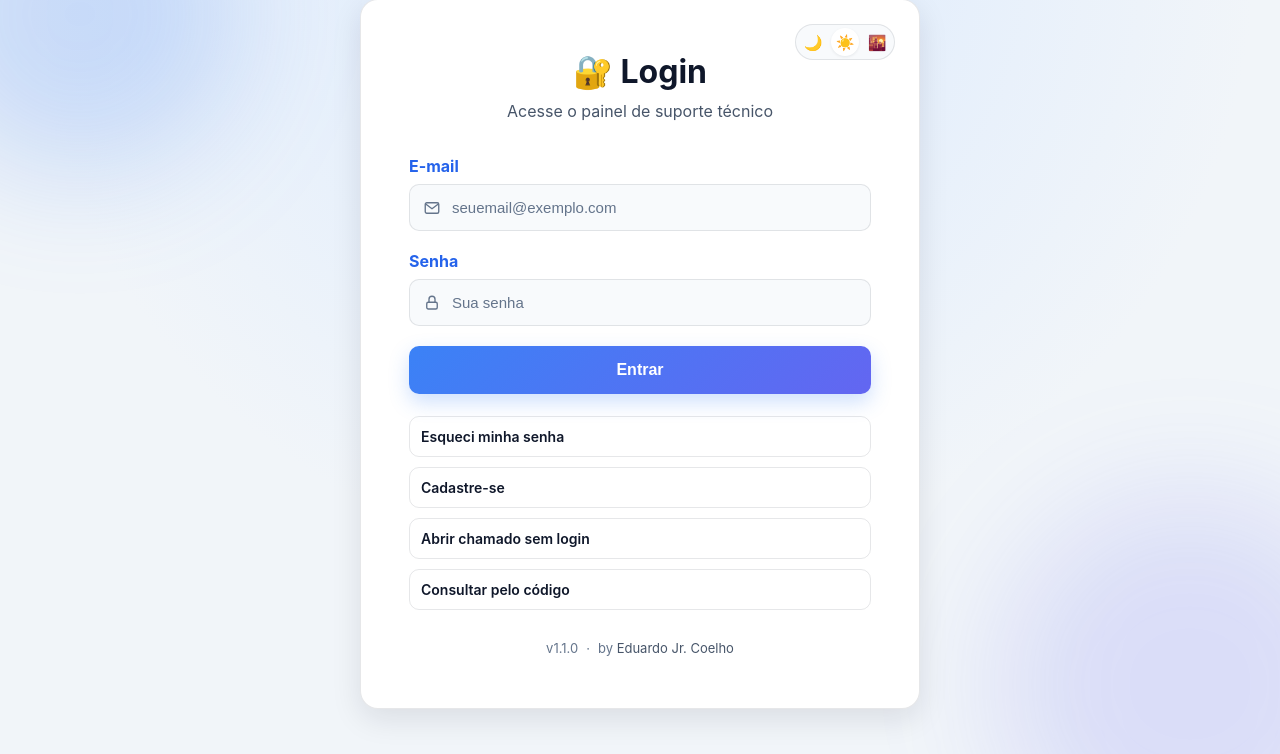
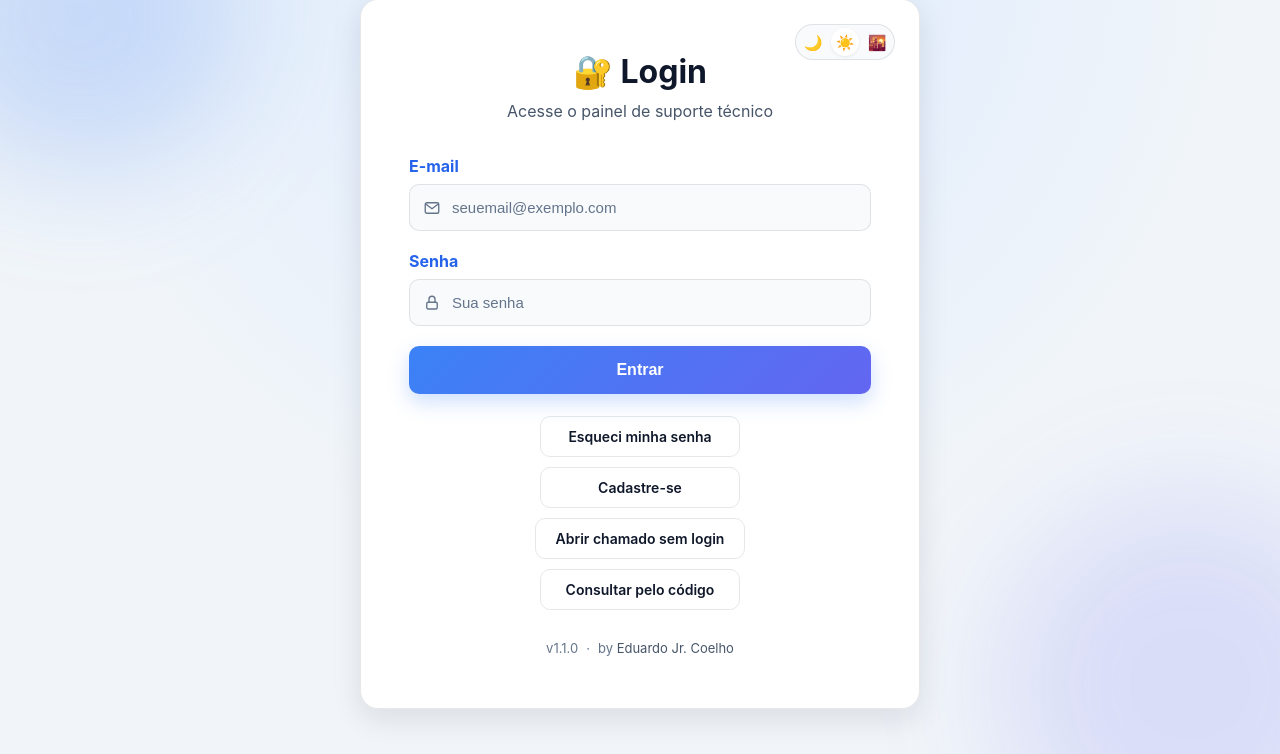
Before and after one commit to DZ092/helpdesk-system, a Flask app: page /login in a window 1280 px wide. Shown: the part 46-800 px from the top of the page. Run offline with Flask 3, Linux system fonts and the light colour scheme.

Commit message:
fix(ui): reduz e centraliza os botoes secundarios do login

```diff
--- a/static/css/auth.css
+++ b/static/css/auth.css
@@ -118,18 +118,21 @@ body.pagina-auth .campo input:-webkit-autofill:focus {
 body.pagina-auth .acoes-auth {
     display: flex;
     flex-direction: column;
+    align-items: center;
     gap: 10px;
     margin-top: 22px;
 }
 
 body.pagina-auth .acoes-auth .botao-secundario {
-    display: block;
-    width: 100%;
-    padding: 11px;
+    display: inline-block;
+    width: auto;
+    min-width: 200px;
+    padding: 11px 20px;
     border-radius: 10px;
     font-size: 14px;
     font-weight: 600;
     text-decoration: none;
+    text-align: center;
 }
 
 @media (max-width: 480px) {
```
